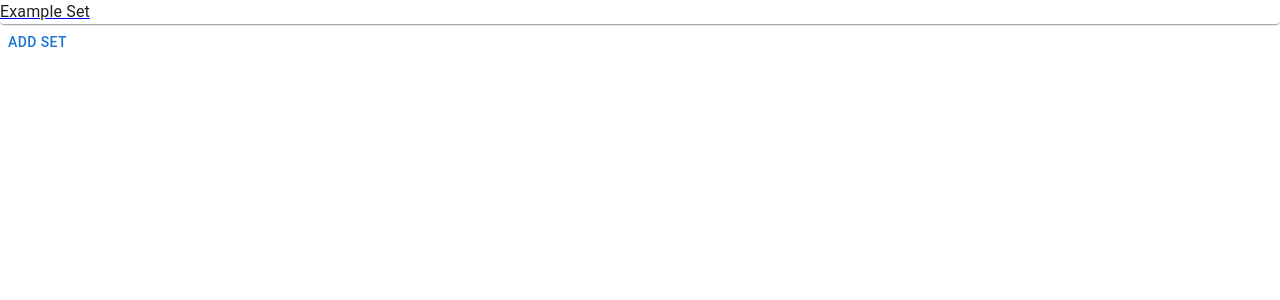
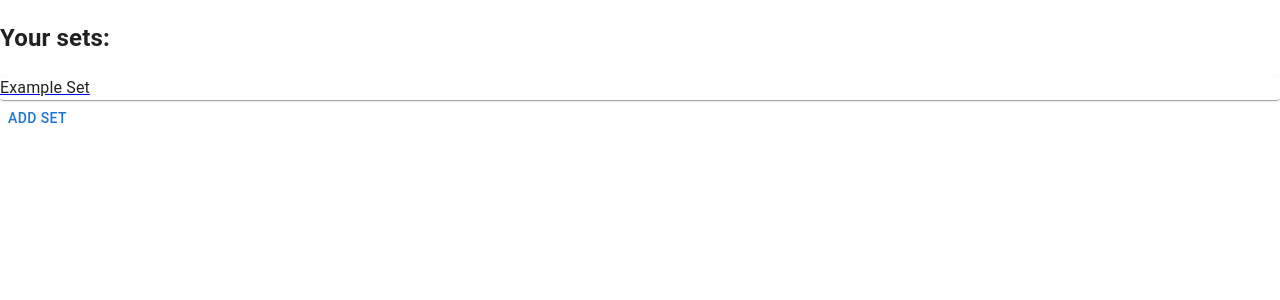
Before and after one commit to Paaka/StudySwipe, a React (Create React App) app in the folder study-swipe/: page /all in a window 1280 px wide. Shown: the top 300 px of the page. Built offline with nearby package versions, Linux system fonts and the light colour scheme.

Commit message:
feat(All sets): updated styling

```diff
--- a/study-swipe/src/pages/allSets/AllSet.tsx
+++ b/study-swipe/src/pages/allSets/AllSet.tsx
@@ -18,6 +18,7 @@ const AllSet = (): JSX.Element => {
 
   return (
     <div data-cy="all-set">
+      <h2>Your sets:</h2>
       {sets.length === 0 ? (
         <h3> You don&apos;t have any cards 💔</h3>
       ) : (
--- a/study-swipe/src/pages/study/Study.tsx
+++ b/study-swipe/src/pages/study/Study.tsx
@@ -44,9 +44,7 @@ const Study = () => {
     window.addEventListener('keydown', handleKeyDownEvent);
 
     if (animate) {
-      setTimeout(() => {
-        setAnimate(false);
-      }, 500);
+      setAnimate(false);
     }
 
     return () => {
```
